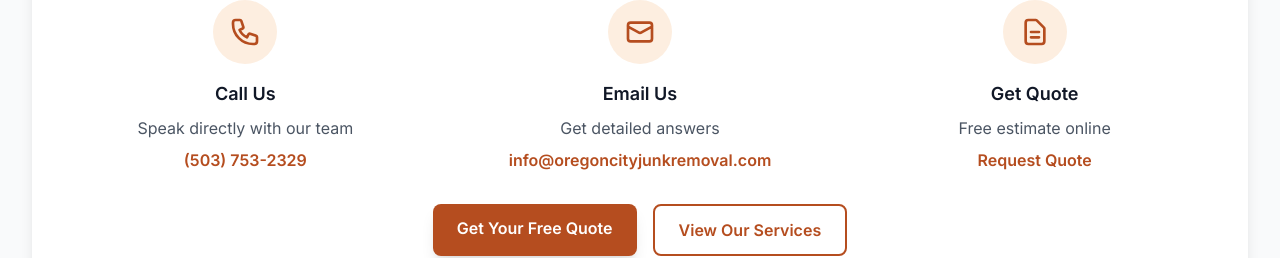
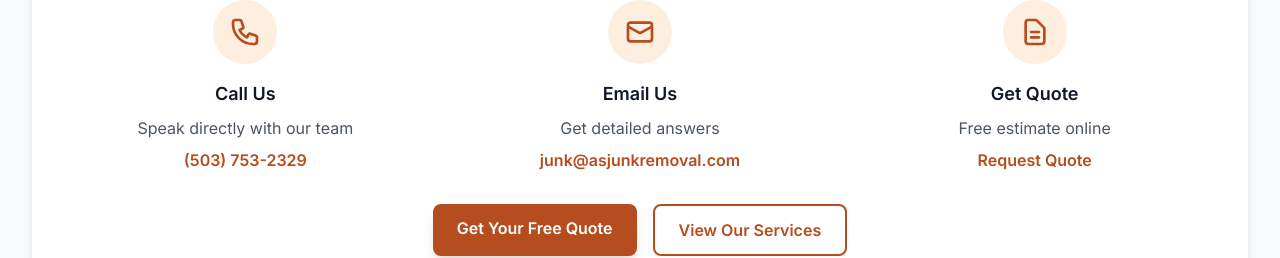
Before and after one commit to guedsam/Junk-Removal, a Next.js app: page /faqs in a window 1280 px wide. Shown: the part 5110-5368 px from the top of the page. Built offline with nearby package versions, Linux system fonts and the light colour scheme.

Commit message:
Fix email address consistency across website
- Updated FAQs page to use correct email: junk@asjunkremoval.com
- Replaced old info@oregoncityjunkremoval.com references
- Ensured consistent email branding throughout the site
- All pages now use the correct company email address

```diff
--- a/src/app/faqs/page.tsx
+++ b/src/app/faqs/page.tsx
@@ -205,8 +205,8 @@
                 </div>
                 <h3 className="text-lg font-semibold text-gray-900 mb-2">Email Us</h3>
                 <p className="text-gray-600 mb-2">Get detailed answers</p>
-                <a href="mailto:info@oregoncityjunkremoval.com" className="text-primary-600 hover:text-primary-700 font-semibold">
-                  info@oregoncityjunkremoval.com
+                <a href="mailto:junk@asjunkremoval.com" className="text-primary-600 hover:text-primary-700 font-semibold">
+                  junk@asjunkremoval.com
                 </a>
               </div>
 
```
